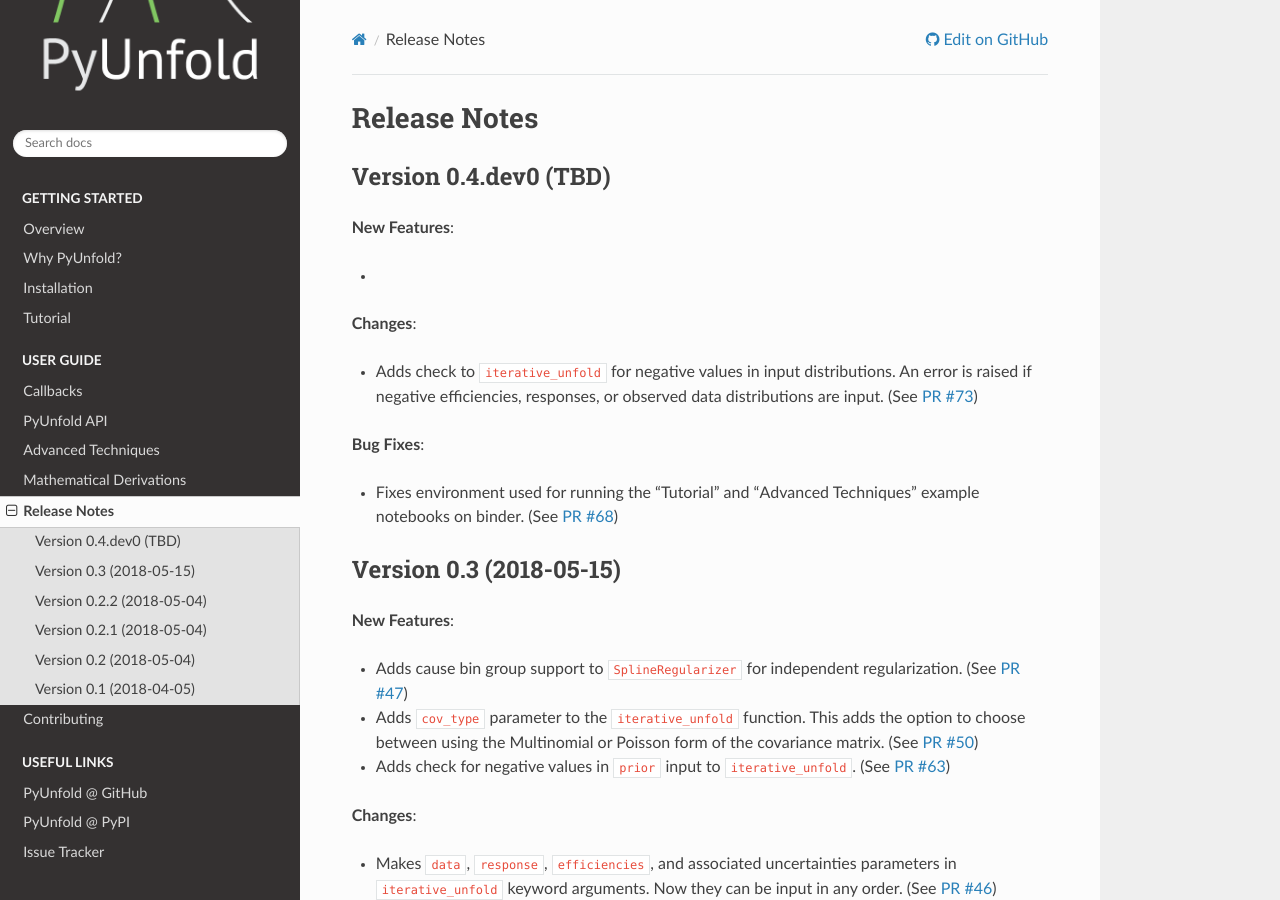
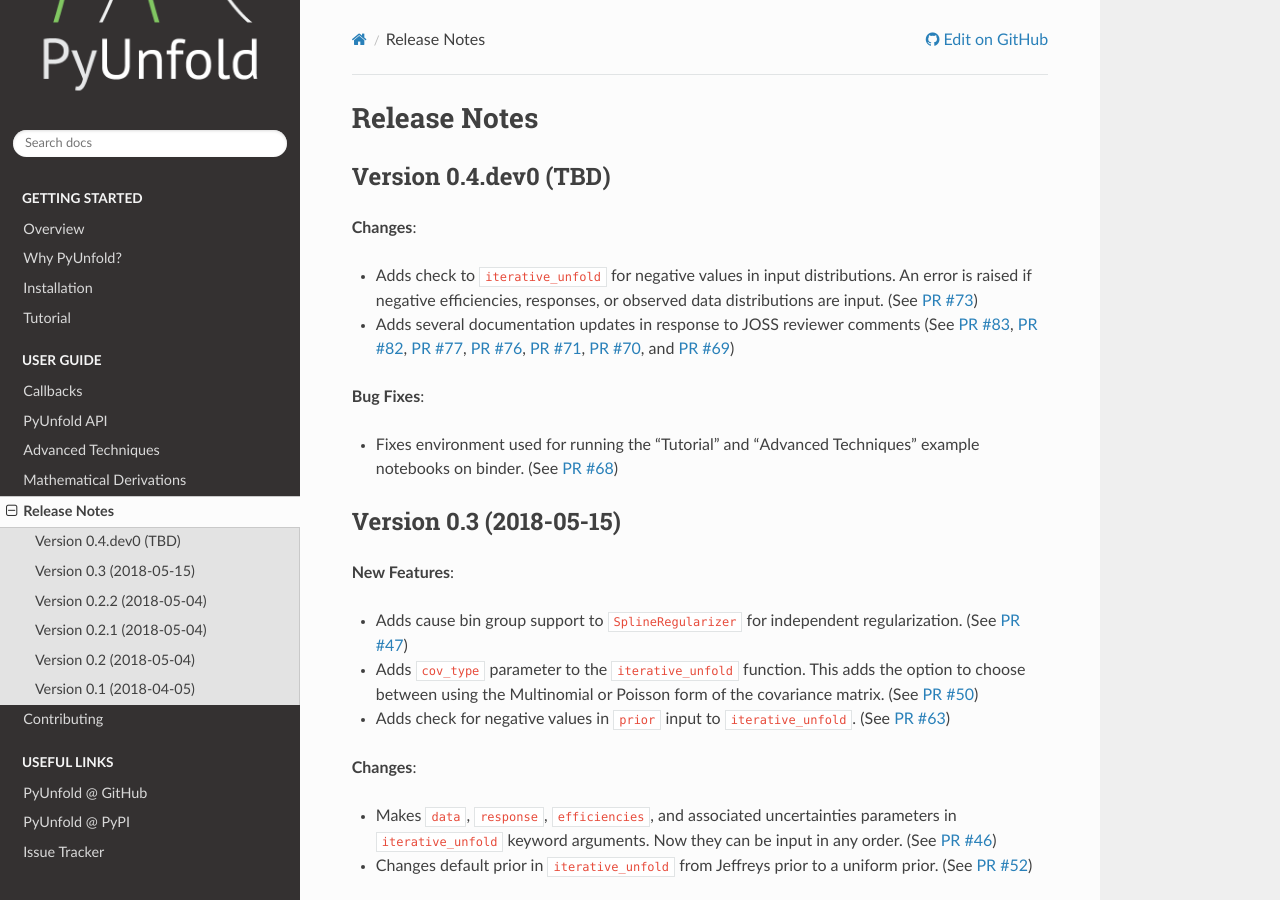
Before and after one commit to jrbourbeau/pyunfold, a Sphinx documentation site: the page built from docs/source/changelog.rst, in a window 1280 px wide and 900 px high. Built offline with Sphinx 7.4.7 and the Read the Docs theme 2.0.0, drawn with Linux system fonts in a browser that asks for light colours; the version number is read from the project's files by our own code.

Commit message:
Adds changelog entry for JOSS review changes

```diff
--- a/docs/source/changelog.rst
+++ b/docs/source/changelog.rst
@@ -9,16 +9,22 @@
 Version 0.4.dev0 (TBD)
 ----------------------
 
-**New Features**:
-
--
-
 **Changes**:
 
 - Adds check to ``iterative_unfold`` for negative values in input
   distributions. An error is raised if negative efficiencies, responses, or
   observed data distributions are input.
   (See `PR #73 <https://github.com/jrbourbeau/pyunfold/pull/73>`_)
+- Adds several documentation updates in response to JOSS reviewer comments
+  (See
+  `PR #83 <https://github.com/jrbourbeau/pyunfold/pull/83>`_,
+  `PR #82 <https://github.com/jrbourbeau/pyunfold/pull/82>`_,
+  `PR #77 <https://github.com/jrbourbeau/pyunfold/pull/77>`_,
+  `PR #76 <https://github.com/jrbourbeau/pyunfold/pull/76>`_,
+  `PR #71 <https://github.com/jrbourbeau/pyunfold/pull/71>`_,
+  `PR #70 <https://github.com/jrbourbeau/pyunfold/pull/70>`_, and
+  `PR #69 <https://github.com/jrbourbeau/pyunfold/pull/69>`_)
+
 
 **Bug Fixes**:
 
```
